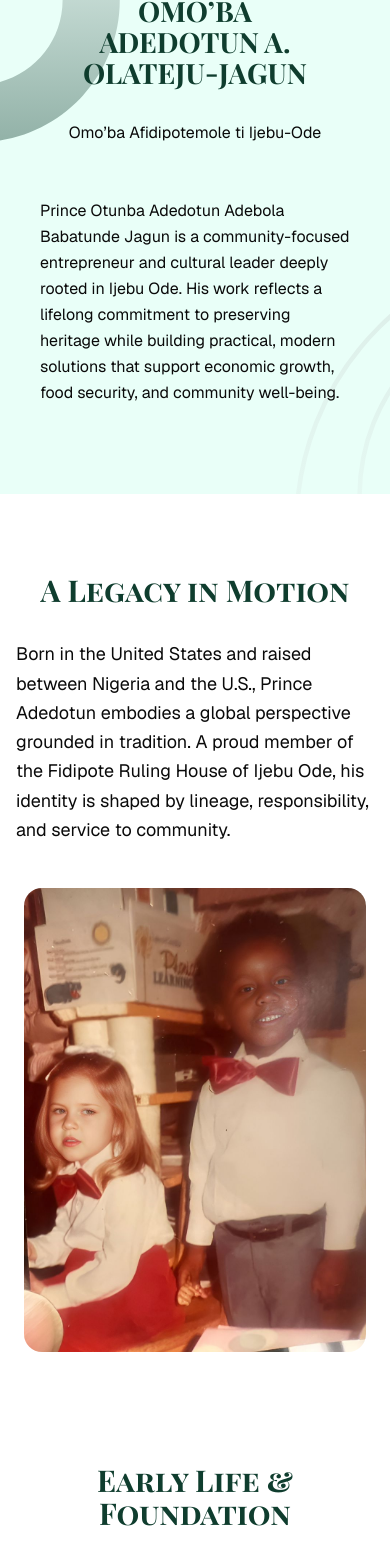
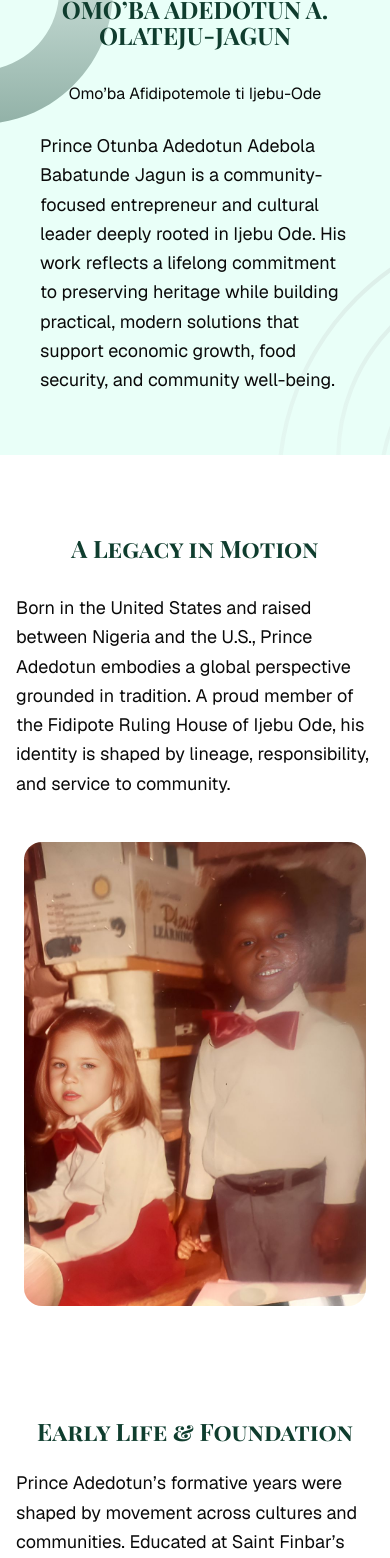
Before and after one commit to Guns-akimbo/Prince-Jagun-Portfolio-, a Next.js app: page /about in a window 390 px wide. Shown: the part 160-1718 px from the top of the page. Built offline with nearby package versions, Linux system fonts and the light colour scheme.

Commit message:
clean up about page

```diff
--- a/src/app/(pages)/about/page.tsx
+++ b/src/app/(pages)/about/page.tsx
@@ -18,7 +18,7 @@ const AboutPage = () => {
               className=" w-full lg:h-72 "
             >
               <div className="flex flex-col items-center h-full  w-full p-6">
-                <h2 className="font-serif text-[28px] lg:text-7xl text-center font-bold mb-8 text-[#0F3D2E]">
+                <h2 className="font-serif text-2xl lg:text-7xl text-center font-bold mb-8 text-[#0F3D2E]">
                   OMO’BA ADEDOTUN A. OLATEJU-JAGUN
                 </h2>
                 <p className="font-sans text-base lg:text-3xl leading-relaxed lg:mb-8 text-center">
@@ -34,7 +34,7 @@ const AboutPage = () => {
             >
               <div className="p-2 flex items-center justify-center h-72 ">
                 <div className="rounded flex items-center justify-center">
-                  <p className="font-sans text-base lg:text-2xl leading-relaxed mb-8">
+                  <p className="font-sans text-lg lg:text-2xl leading-relaxed mb-8">
                     Prince Otunba Adedotun Adebola Babatunde Jagun is a
                     community-focused entrepreneur and cultural leader deeply
                     rooted in Ijebu Ode. His work reflects a lifelong commitment
@@ -57,7 +57,7 @@ const AboutPage = () => {
               className=" w-full h-full"
             >
               <div className="flex flex-col justify-center items-center h-full w-full md:p-6">
-                <h2 className="font-serif text-3xl text-center lg:text-6xl font-bold text-[#0F3D2E] mb-8  ">
+                <h2 className="font-serif text-2xl text-center lg:text-6xl font-bold text-[#0F3D2E] mb-8  ">
                   A Legacy in Motion
                 </h2>
                 <p className="font-sans text-lg lg:text-3xl leading-relaxed mb-8">
@@ -98,10 +98,10 @@ const AboutPage = () => {
           className="w-full justify-center flex "
         >
           <div className="flex flex-col justify-center items-center h-fit w-full lg:w-[85%] py-6 md:px-16 px-4">
-            <h2 className="font-serif text-center text-3xl lg:text-6xl font-bold text-[#0F3D2E] mb-6 ">
+            <h2 className="font-serif text-center text-2xl lg:text-6xl font-bold text-[#0F3D2E] mb-6 ">
               Early Life & Foundation
             </h2>
-            <p className="font-sans text-base lg:text-2xl leading-relaxed">
+            <p className="font-sans text-lg lg:text-2xl leading-relaxed">
               Prince Adedotun’s formative years were shaped by movement across
               cultures and communities. Educated at Saint Finbar’s College,
               Akoka, he developed discipline, leadership, and a strong sense of
@@ -149,7 +149,7 @@ const AboutPage = () => {
               className=" w-full lg:w-1/2 lg:h-160 "
             >
               <div className="flex flex-col justify-center items-center h-full w-full">
-                <h2 className="font-serif text-center text-3xl md:text-5xl font-bold mb-6 text-[#0F3D2E]">
+                <h2 className="font-serif text-center text-2xl md:text-5xl font-bold mb-6 text-[#0F3D2E]">
                   Roots of Royal Heritage
                 </h2>
                 <p className="font-sans text-lg lg:text-2xl leading-relaxed lg:mb-0 mb-8">
@@ -174,7 +174,7 @@ const AboutPage = () => {
               className=" w-full h-full"
             >
               <div className="flex flex-col justify-center items-center h-full w-full p-0 lg:p-6">
-                <h2 className="text-3xl text-center font-serif lg:text-5xl font-bold text-[#0F3D2E] mb-8 ">
+                <h2 className="text-2xl text-center font-serif lg:text-5xl font-bold text-[#0F3D2E] mb-8 ">
                   Lineage of Leadership
                 </h2>
                 <p className="font-sans text-lg lg:text-2xl text-left leading-relaxed mb-8">
@@ -211,7 +211,7 @@ const AboutPage = () => {
         <div className=" mx-auto py-6 lg:py-14 bg-red00  w-full  lg:w-10/12">
           <div className="grid lg:grid-cols-2 gap-1 items-start w-full justify-between lg:h-160">
             <div className="p-4 lg:hidden">
-              <h2 className="text-3xl text-center font-serif lg:text-4xl font-bold text-[#0F3D2E] mb-8 ">
+              <h2 className="text-2xl text-center font-serif lg:text-4xl font-bold text-[#0F3D2E] mb-8 ">
                 Values & Social Commitment
               </h2>
               <p className="font-sans text-lg lg:text-2xl leading-relaxed ">
```
